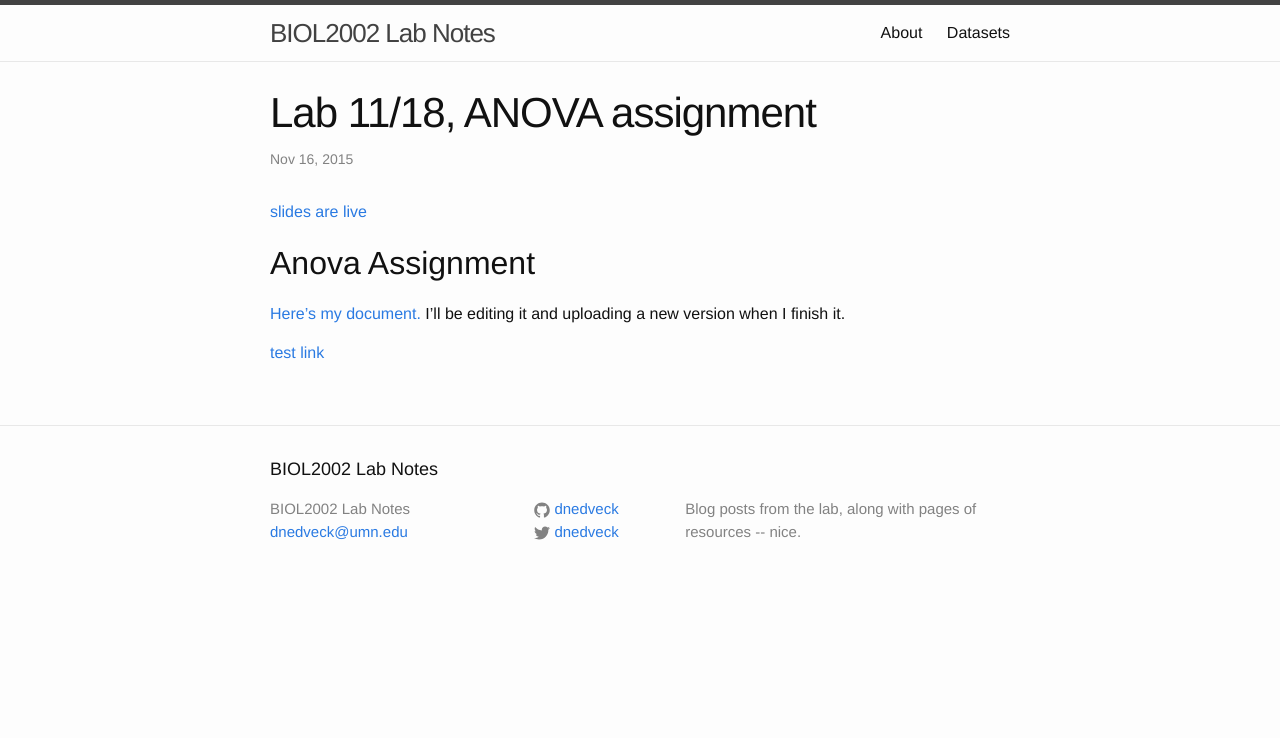
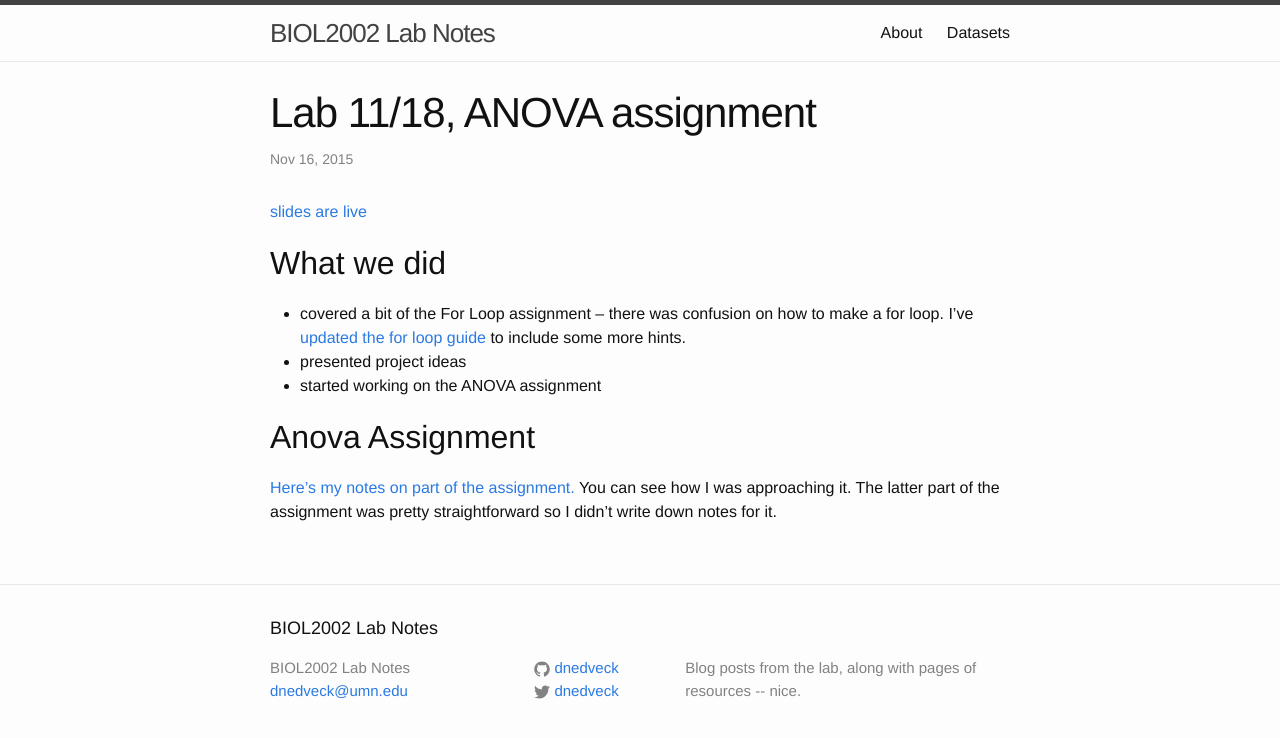
Before and after one commit to dnedveck/biol2002, a Jekyll site: the page built from _posts/2015-11-18-Bioinf-Day10-ANOVA.md, in a window 1280 px wide. Shown: the top 738 px of the page. Built offline with Jekyll 4.4.1, drawn with Linux system fonts in a browser that asks for light colours.

Commit message:
links to static content now works, nice

```diff
--- a/_posts/2015-11-18-Bioinf-Day10-ANOVA.md
+++ b/_posts/2015-11-18-Bioinf-Day10-ANOVA.md
@@ -8,8 +8,12 @@ categories:
 [slides are live](https://docs.google.com/presentation/d/1zQ5Pq2qrq0FUOD9bE4OZNSCkvQ51Wy38pQaRIyrYUhU/edit?usp=sharing)
 
 
+## What we did
+
+- covered a bit of the For Loop assignment -- there was confusion on how to make a for loop. I've [updated the for loop guide]({{ site.baseurl }}/assets/forloop.html) to include some more hints.
+- presented project ideas
+- started working on the ANOVA assignment
+
 ## Anova Assignment
 
-[Here's my document.](https://drive.google.com/file/d/0Bxn_LX4s5eomYk1pSlZSNVJvWnc/view?usp=sharing) I'll be editing it and uploading a new version when I finish it.
-
-[test link]({{ site.baseurl }}/assets/ANOVAassignment.html)
+[Here's my notes on part of the assignment.]({{ site.baseurl }}/assets/ANOVAassignment.html) You can see how I was approaching it. The latter part of the assignment was pretty straightforward so I didn't write down notes for it.
```
Also changed, not shown: _posts/2015-11-16-BioInf-day9-sum-taxa-and-forr-loops.md (+1 -3 lines).
